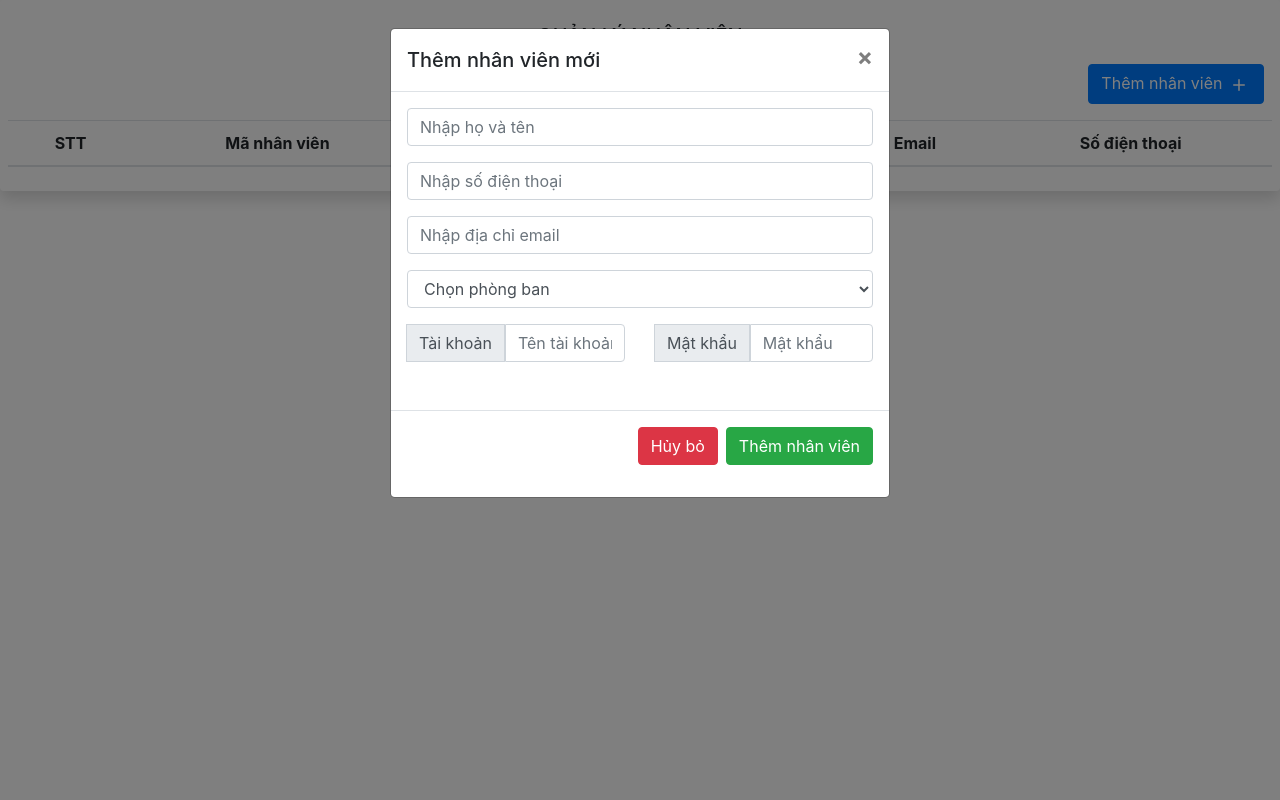
After one commit to CamPhu23/PizzaStore, a PHP site: template mvc/views/pages/EmployerManagement.php in a window 1280 px wide, after a click on "Thêm nhân viên". The commit adds this page. Run offline with PHP 8.4, Linux system fonts and the light colour scheme; the template is opened without the code that fills it: most values are stand-ins (such as "Sample title", 1, 10 or a date in 2020); lists and menus that the app fills with data are empty.

Commit message:
commit layout and child views

```diff
--- a/mvc/views/CreateNewOrderView.php
+++ b/mvc/views/CreateNewOrderView.php
@@ -505,8 +505,8 @@
                 let change = $('#customer-change').text()
 
                 $('#order-form').append(`
-                    <div hidden>${cash}</div>
-                    <div hidden>${change}</div>
+                    <div >${cash}</div>
+                    <div >${change}</div>
                 `)
 
                 $('#order-form').submit()
@@ -516,7 +516,7 @@
                 let id = $('#credir-card-id').val()
 
                 $('#order-form').append(`
-                    <div hidden>${id}</div>
+                    <div >${id}</div>
                 `)
 
                 $('#order-form').submit()
--- /dev/null
+++ b/mvc/views/pages/EmployerManagement.php
@@ -0,0 +1,105 @@
+<div class="col-lg-12 shadow p-2 mb-3 rounded">
+    <h5 class="text-center my-3">QUẢN LÝ NHÂN VIÊN</h5>
+    <div class="d-flex flex-row-reverse">
+        <a role="button" aria-pressed="true" class="mb-3 mr-2" data-toggle="modal" data-target="#newEmployer">
+            <button class="btn btn-primary">
+                Thêm nhân viên
+                <svg width="1.5em" height="1.5em" viewBox="0 0 16 16" class="bi bi-plus" fill="currentColor" xmlns="http://www.w3.org/2000/svg">
+                    <path fill-rule="evenodd" d="M8 4a.5.5 0 0 1 .5.5v3h3a.5.5 0 0 1 0 1h-3v3a.5.5 0 0 1-1 0v-3h-3a.5.5 0 0 1 0-1h3v-3A.5.5 0 0 1 8 4z"/>
+                </svg>
+            </button>
+        </a>
+    </div>
+    <table class="table text-center table-hover">
+        <thead>
+        <tr>
+            <th scope="col">STT</th>
+            <th scope="col">Mã nhân viên</th>
+            <th scope="col">Họ và tên</th>
+            <th scope="col">Chức vụ</th>
+            <th scope="col">Email</th>
+            <th scope="col">Số điện thoại</th>
+        </tr>
+        </thead>
+        <tbody>
+<!--        --><?php
+//
+//        if ($isShow) {
+//            $number = 1;
+//            while ($row = $listEmployer->fetch_assoc()) {
+//                $id = $row["IdNv"];
+//                ?>
+<!--                <tr id="--><?//= $id ?><!--" class="table-row-employer">-->
+<!--                    <th scope="row">--><?//= $number ?><!--</th>-->
+<!--                    <td>--><?//= $id ?><!--</td>-->
+<!--                    <td>--><?//= $row["LastName"] . " " . $row["FirstName"] ?><!--</td>-->
+<!--                    <td>--><?//= $row["DOB"] ?><!--</td>-->
+<!--                    <td>--><?//= $row["Email"] ?><!--</td>-->
+<!--                    <td>--><?//= $row["Phone"] ?><!--</td>-->
+<!--                    <td>--><?//= $row["Senior"] ?><!--</td>-->
+<!--                </tr>-->
+<!--                --><?php
+//                $number++;
+//            }
+//        } else { ?>
+<!--            <td colspan="6">Chua co nhan vien</td>-->
+<!--            --><?php
+//        }
+//        ?>
+        </tbody>
+    </table>
+</div>
+
+<!-- Tạo mới nhân viên -->
+<div class="modal fade" id="newEmployer" tabindex="-1" role="dialog" aria-labelledby="newEmployerLabel" aria-hidden="true">
+    <div class="modal-dialog" role="document">
+        <div class="modal-content">
+            <div class="modal-header">
+                <h5 class="modal-title" id="newEmployerLabel">Thêm nhân viên mới</h5>
+                <button type="button" class="close" data-dismiss="modal" aria-label="Close">
+                    <span aria-hidden="true">&times;</span>
+                </button>
+            </div>
+            <form action="<?= $root . "Home/CreateNewEmployerProcess" ?>" method="post" onsubmit="return checkManage()">
+                <div class="modal-body">
+                    <div class="form-group">
+                        <input name="fullname" type="text" class="form-control" placeholder="Nhập họ và tên">
+                    </div>
+                    <div class="form-group">
+                        <input name="phone" type="text" class="form-control" placeholder="Nhập số điện thoại">
+                    </div>
+                    <div class="form-group">
+                        <input name="email" type="text" class="form-control" placeholder="Nhập địa chỉ email">
+                    </div>
+                    <div class="form-group">
+                        <select class="form-control" name="permission" class="w-100">
+                            <option value="0" selected disabled hidden>Chọn phòng ban</option>
+                            <option value="1">Nhân viên quản lý</option>
+                            <option value="2">Nhân viên bán hàng</option>
+                            <option value="3">Nhân viên bếp</option>
+                        </select>
+                    </div>
+                    <div class="form-group row">
+                        <div class="input-group mb-3 col-md-6">
+                            <div class="input-group-append">
+                                <span class="input-group-text">Tài khoản</span>
+                            </div>
+                            <input name="username" type="text" class="form-control" placeholder="Tên tài khoản">
+                        </div>
+
+                        <div class="input-group mb-3 col-md-6">
+                            <div class="input-group-append">
+                                <span class="input-group-text">Mật khẩu</span>
+                            </div>
+                            <input name="password" type="password" class="form-control" placeholder="Mật khẩu">
+                        </div>
+                    </div>
+                </div>
+                <div class="modal-footer">
+                    <button type="button" class="btn btn-danger" data-dismiss="modal">Hủy bỏ</button>
+                    <button type="submit" class="btn btn-success">Thêm nhân viên</button>
+                </div>
+            </form>
+        </div>
+    </div>
+</div>
```
Also changed, not shown: mvc/controllers/Home.php (+31 -2 lines), mvc/views/ManagementView.php (added, +42 -0 lines), mvc/views/pages/SalesManagement.php (added, +83 -0 lines), mvc/views/pages/StockManagement.php (added, +25 -0 lines), mvc/views/pages/header.php (+16 -13 lines), public/imgs/pizza-brand-logo.png (added).
